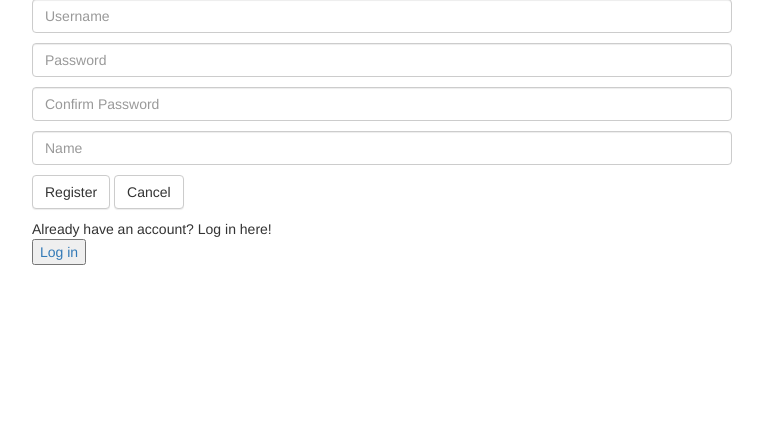
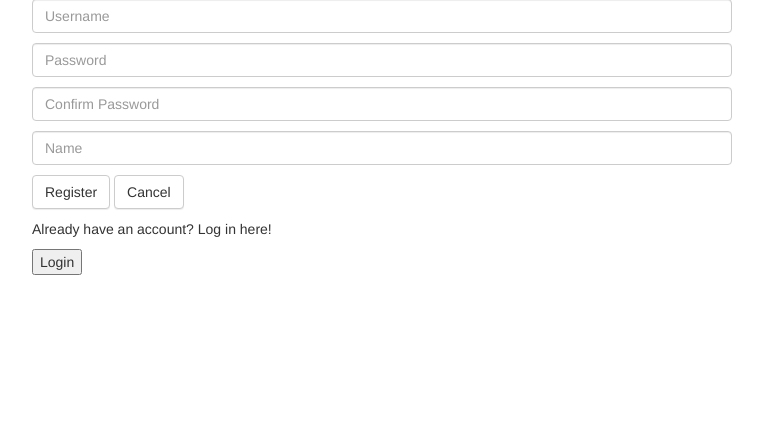
Before and after one commit to claireburghard/buyingandselling, a Flask app: page /register in a window 1280 px wide. Shown: the part 124-553 px from the top of the page, without its empty margins (258-1021 px from the left). Run offline with Flask 2, Linux system fonts and the light colour scheme; some libraries are stand-ins or nearby versions.

Commit message:
working on stuff

```diff
--- a/mongo.py
+++ b/mongo.py
@@ -21,7 +21,7 @@ def user_exists(username):
 
 def authenticate( username, passw ):
     user = users.find_one({'username': username})
-    if user  == None:
+    if user == None:
         return "Username does not exist"
     elif user['password'] != passw:
         return "Password and username do not match"
--- a/templates/home.html
+++ b/templates/home.html
@@ -23,6 +23,7 @@
       </form>
     </div><!-- /.navbar-collapse -->
   </div><!-- /.container-fluid -->
+  </nav>
   {% endblock headcontent %}
   {% block bodycontent %}
     <div class="container" style="max-width:730px;">
@@ -33,7 +34,4 @@
 	<input type="submit" name="b" class="btn btn-default" value="Submit">
       </form>
     </div><!-- /.container -->
-
-</nav>
-
 {% endblock bodycontent %}
--- a/templates/register.html
+++ b/templates/register.html
@@ -24,14 +24,15 @@
             <input type="submit" name="b" class="btn btn-default" value="Register"/>
             <input type="submit" name="b" class="btn btn-default" value="Cancel"/>
         </p>
+    </form>
         <p>
-            Already have an account? Log in here!
-            <br>
-            <a href="{{ url_for('login') }}">
-                <button>Log in</button>
-            </a>
+          Already have an account? Log in here!
+          <br>
+	  <form action="{{ url_for('login') }}">
+	    <input type="submit" value="Login">
+	  </form>
         </p>
-    </form>
+
 </div>
 
 
```
Also changed, not shown: templates/login.html (+6 -6 lines), 1 other file.
